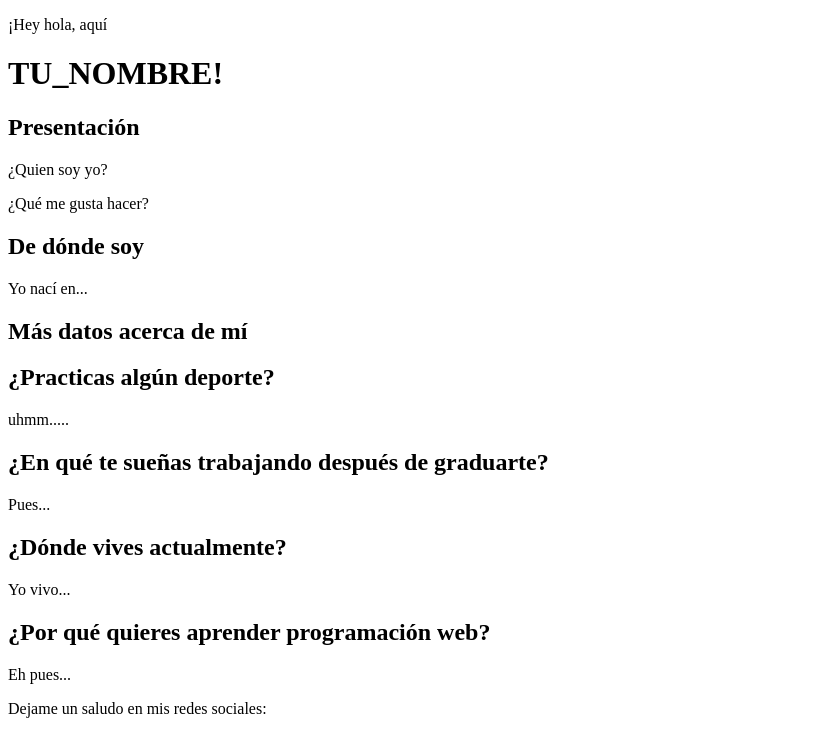
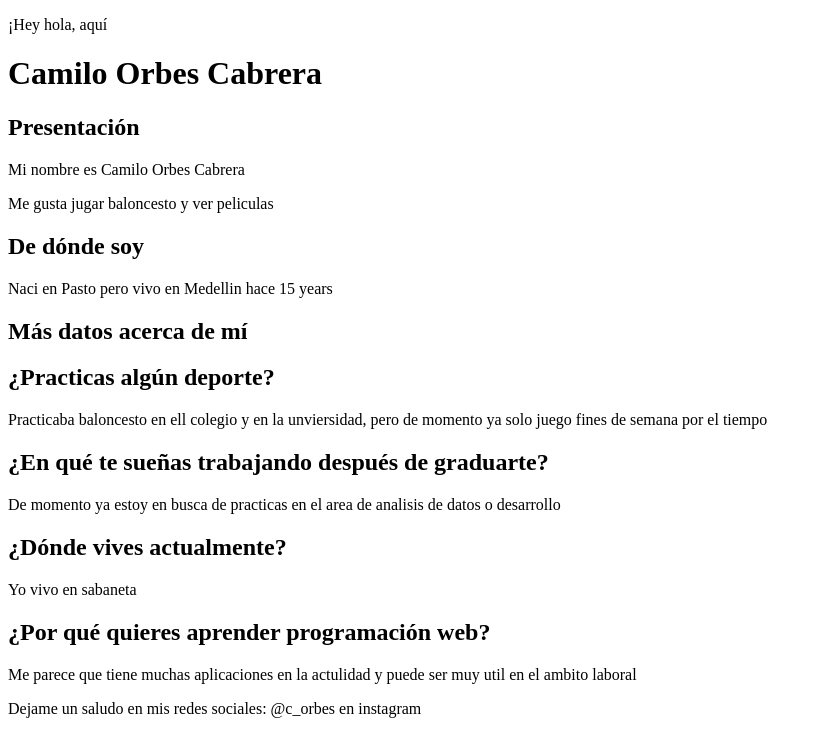
Before and after one commit to CamiloOrbes/my_web_page, a plain HTML site: page aboutme.html in a window 1280 px wide. Shown: the whole page, without its empty margins (0-822 px from the left). Drawn offline with Linux system fonts and the light colour scheme.

Commit message:
Actualizacion de informacion basica

```diff
--- a/aboutme.html
+++ b/aboutme.html
@@ -9,30 +9,30 @@
 	<body>
 		<header class='masthead'>
             <p class='masthead-intro'>¡Hey hola, aquí</p>
-            <h1 class='masthead-heading'>TU_NOMBRE!</h1>
+            <h1 class='masthead-heading'>Camilo Orbes Cabrera</h1>
           </header>
           <section class="introduction-section">
               <h1>Presentación</h1>
-              <p>¿Quien soy yo?</p>
-              <p>¿Qué me gusta hacer?</p>
+              <p>Mi nombre es Camilo Orbes Cabrera</p>
+              <p>Me gusta jugar baloncesto y ver peliculas</p>
           </section>
           <section class="location-section">
               <h1>De dónde soy</h1>
-              <p>Yo nací en...</p>
+              <p>Naci en Pasto pero vivo en Medellin hace 15 years</p>
           </section>
           <section class="questions-section">
               <h1>Más datos acerca de mí</h1>
               <h2>¿Practicas algún deporte?</h2>
-              <p>uhmm.....</p>
+              <p>Practicaba baloncesto en ell colegio y en la unviersidad, pero de momento ya solo juego fines de semana por el tiempo</p>
               <h2>¿En qué te sueñas trabajando después de graduarte?</h2>
-              <p>Pues...</p>
+              <p>De momento ya estoy en busca de practicas en el area de analisis de datos o desarrollo</p>
               <h2>¿Dónde vives actualmente?</h2>
-              <p>Yo vivo...</p>
+              <p>Yo vivo en sabaneta </p>
               <h2>¿Por qué quieres aprender programación web?</h2>
-              <p>Eh pues...</p>
+              <p>Me parece que tiene muchas aplicaciones en la actulidad y puede ser muy util en el ambito laboral</p>
           </section>
           <footer class="content-footer">
-              <p>Dejame un saludo en mis redes sociales:</p>
+              <p>Dejame un saludo en mis redes sociales: @c_orbes en instagram</p>
           </footer>
 	</body>
 </html>
```
